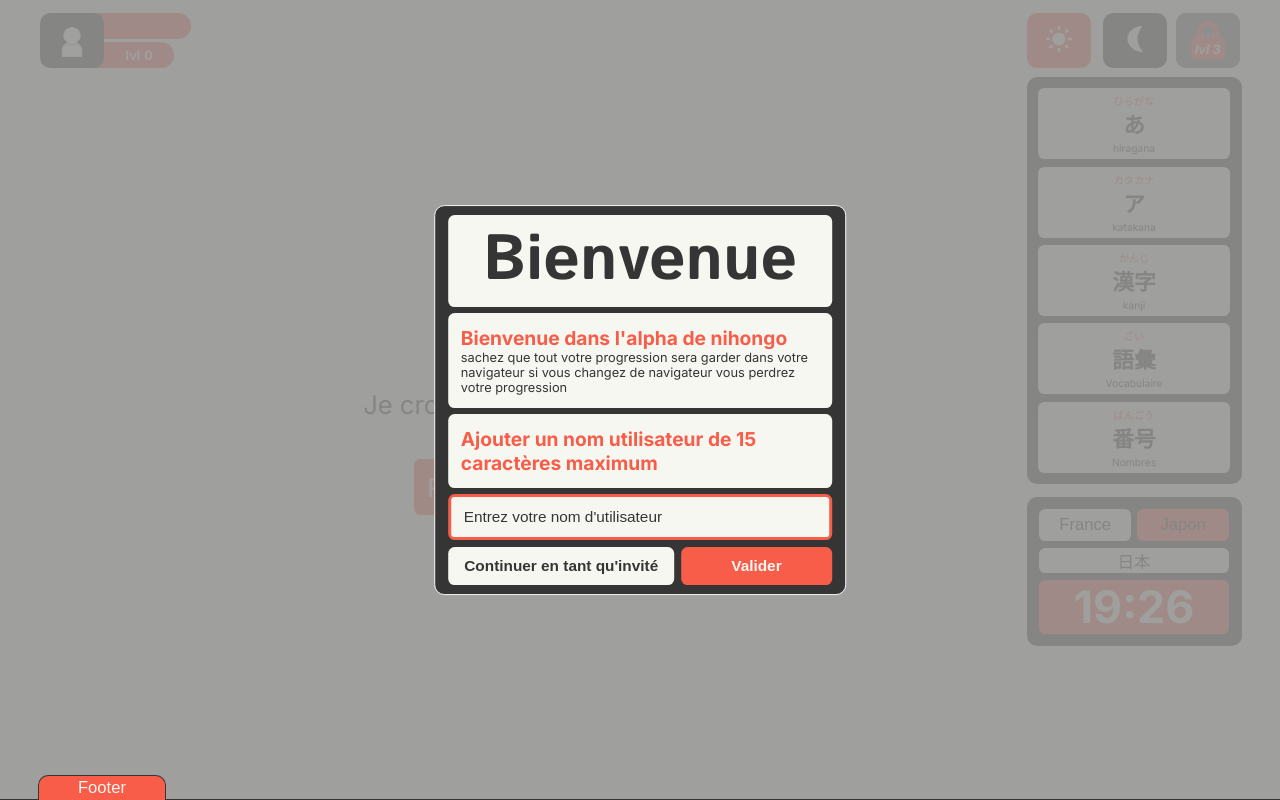
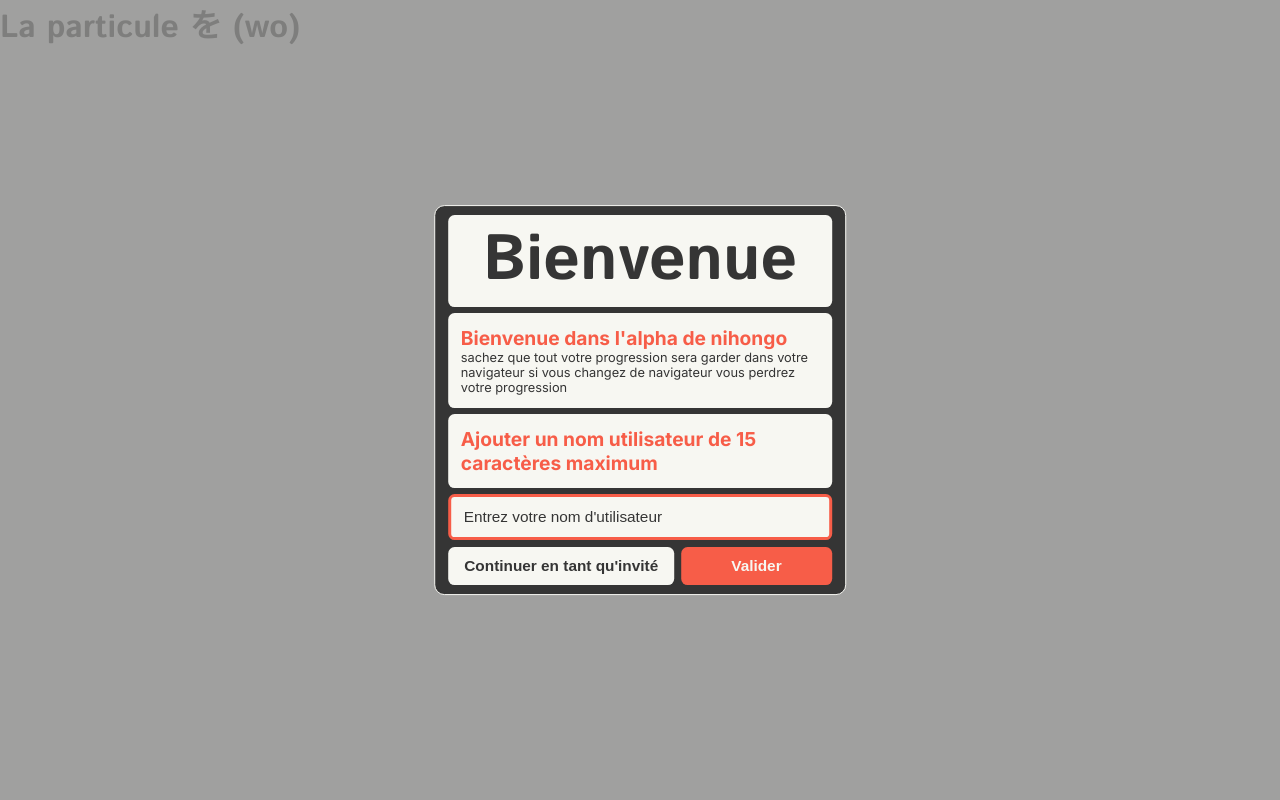
Before and after one commit to Thomasfouquereau/Nihongo, a React (Vite) app: page /exercices-articles/1/1 in a window 1280 px wide. Built offline with nearby package versions, Linux system fonts and the light colour scheme.

Commit message:
Ajouter la gestion des articles d'exercices avec un nouveau composant ExercicesArticles et mettre à jour la navigation pour inclure les exercices dans les Articles.

```diff
--- a/src/App.jsx
+++ b/src/App.jsx
@@ -25,12 +25,13 @@ import TableauDeLvl from './component/lvl/lvl page/TableauDeLvl';
 import CustomNav from './component/customization/custom nav/CustomNav';
 import ArticlesNav from './component/main/articles/ArticlesNav';
 import Article from './component/main/articles/article/Article';
+import ExercicesArticles from './component/main/exercices/exercices Articles/ExercicesArticles';
 
 function App() {
     const location = useLocation();
-    const shouldShowNav = !location.pathname.startsWith('/choisir-ses/') && !location.pathname.startsWith('/Exercices/') && !location.pathname.startsWith('/Profile') && !location.pathname.startsWith('/lvl/') && !location.pathname.startsWith('/custom-nav') && !location.pathname.startsWith('/color') && !location.pathname.startsWith('/articles') && !location.pathname.startsWith('/article/');
-    const shouldShowHeader = !location.pathname.startsWith('/Exercices/');
-    const shouldShowProfileApercu = !location.pathname.startsWith('/Profile') && !location.pathname.startsWith('/Exercices/') && !location.pathname.startsWith('/lvl/');
+    const shouldShowNav = !location.pathname.startsWith('/choisir-ses/') && !location.pathname.startsWith('/Exercices/') && !location.pathname.startsWith('/Profile') && !location.pathname.startsWith('/lvl/') && !location.pathname.startsWith('/custom-nav') && !location.pathname.startsWith('/color') && !location.pathname.startsWith('/articles') && !location.pathname.startsWith('/article/') && !location.pathname.startsWith('/exercices-articles/');
+    const shouldShowHeader = !location.pathname.startsWith('/Exercices/') && !location.pathname.startsWith('/exercices-articles/');
+    const shouldShowProfileApercu = !location.pathname.startsWith('/Profile') && !location.pathname.startsWith('/Exercices/') && !location.pathname.startsWith('/lvl/') && !location.pathname.startsWith('/exercices-articles/');
     const userName = localStorage.getItem('userName');
     const showMessage = !userName;
 
@@ -89,6 +90,7 @@ function App() {
                 <Route path="/lvl/*" element={<TableauDeLvl />} />
                 <Route path="/articles" element={<ArticlesNav />} />
                 <Route path="/article/:title/:id" element={<Article />} />
+                <Route path="/exercices-articles/:title/:id" element={<ExercicesArticles />} />
             </Routes>
             {shouldShowHeader && <Footer />}
         </div>
--- a/src/component/main/articles/article/component/ArticleHeader.jsx
+++ b/src/component/main/articles/article/component/ArticleHeader.jsx
@@ -1,6 +1,7 @@
 import propTypes from 'prop-types';
 import styled from 'styled-components';
 import { useSelector } from 'react-redux';
+import { Link } from 'react-router-dom';
 
 import easyIcon from '../../../../../assets/icon-reglage-1.svg';
 import mediumIcon from '../../../../../assets/icon-reglage-3.svg';
@@ -103,7 +104,7 @@ const InfoContainer = styled.div`
     }
 `
 
-const ExercisesContainer = styled.div`
+const ExercisesContainer = styled(Link)`
     display: flex;
     gap: 0.5vw;
     width: 100%;
@@ -240,7 +241,7 @@ export default function ArticleHeader({ article }) {
 
     const { bgColor, fontColor, mainBgColor } = useSelector((state) => state.mode);
     const { color } = useSelector((state) => state.color);
-
+    const TitleNoSpace = article.title.replace(/\s/g, '-');
     return (
         <Container $bgColor={bgColor} $mainBgColor={mainBgColor} $fontColor={fontColor}>
             <h1>{article.title}</h1>
@@ -251,7 +252,7 @@ export default function ArticleHeader({ article }) {
                     ))}
                     <p>{article.readingTime}</p>
                 </InfoContainer>
-                <ExercisesContainer>
+                <ExercisesContainer to={`/exercices-articles/${TitleNoSpace}/${article.id}`}>
                     <Exercises $bgColor={bgColor} $mainBgColor={mainBgColor} $fontColor={fontColor}>
                         <p>{article.exercises.exercisesNameEasy}</p>
                         <ExercisesInfo $bgColor={bgColor} $mainBgColor={mainBgColor} $fontColor={fontColor}>
--- /dev/null
+++ b/src/component/main/exercices/exercices Articles/ExercicesArticles.jsx
@@ -0,0 +1,29 @@
+import PropType from 'prop-types';
+import { useEffect, useState } from 'react';
+import { useParams } from 'react-router-dom';
+
+import articles from '../../../data/articles/articles.json';
+
+
+export default function ExercicesArticles(  ) {
+    const { id } = useParams();
+    const [articleData, setArticleData] = useState(null);
+
+    useEffect(() => {
+        const foundArticle = articles.find((item) => item.id === parseInt(id));
+        setArticleData(foundArticle);
+    }, [id]);
+
+    if (!articleData) {
+        return <div>Loading...</div>;
+    }
+    return (
+        <div>
+            <h1>{articleData.title}</h1>
+        </div>
+    )
+}
+
+ExercicesArticles.propTypes = {
+    article: PropType.object,
+}
```
Also changed, not shown: src/component/main/exercices/exercices Articles/component/Question.jsx (added), src/component/main/exercices/exercices Articles/component/Reponse.jsx (added).
